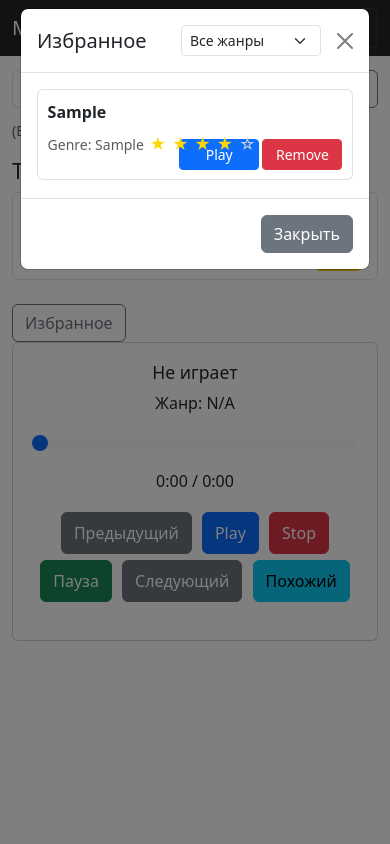
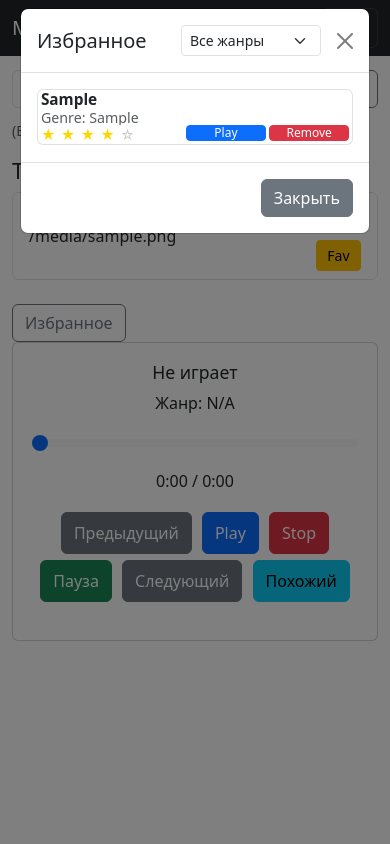
Before and after one commit to arbrspb/WebMusicPlayer, a Flask app: template templates/main.html in a window 390 px wide, after a click on "Избранное". Run offline with Flask 3, Linux system fonts and the light colour scheme; the template is opened without the code that fills it: most values are stand-ins (such as "Sample title", 1, 10 or a date in 2020); some libraries are stand-ins or nearby versions.

Commit message:
добавлено избранное звезды отлажена работа функций  работает сохранение звезд и настроено CSS

```diff
--- a/app/routes.py
+++ b/app/routes.py
@@ -583,9 +583,7 @@ def register_routes(app):
                         <li class="list-group-item fav-entry" data-track-id="{f}">
                           <div class="d-flex flex-column">
                             <div class="fw-bold text-truncate" title="{f}">{track_name}</div>
-                            <div class="small text-muted">
-                              Genre: {g}
-                              <!-- Контейнер для рейтинга: звёзды будут отображаться справа от жанра -->
+                            <div class="small text-muted">Genre: {g}</div>
                               <span class="track-rating" data-rating="{r}">
                                 <span class="star" data-value="1">&#9734;</span>
                                 <span class="star" data-value="2">&#9734;</span>
@@ -599,7 +597,7 @@ def register_routes(app):
                               <button class="btn btn-sm btn-danger custom-btn" style="width:80px;" onclick="removeFavorite('{f}')">Remove</button>
                             </div>
                           </div>
-    </li>
+                        </li>
                     """
             html += "</ul>"
         else:
--- a/config.json
+++ b/config.json
@@ -3,7 +3,7 @@
     "playback_mode": "host",
     "default_volume": 100,
     "scan_mode": "new",
-    "favorite_mode": "stay",
+    "favorite_mode": "switch",
     "sound_quality": "high",
     "selected_device": 1
 }
--- a/static/css/styles.css
+++ b/static/css/styles.css
@@ -1,5 +1,5 @@
 /* ===== styles.css =====  */
-/* ===== БАЗОВЫЕ СТИЛИ (Desktop) ===== 15-05-25 */
+/* ===== БАЗОВЫЕ СТИЛИ (Desktop) ===== */
 
 body {
   padding-top: 70px !important;
@@ -81,121 +81,207 @@ body {
   column-gap: 5px;
 }
 
-/* Стили для элементов избранного */
-/*.fav-entry {*/
-/*  padding: 0.4rem 0.5rem;*/
-/*  margin-bottom: 0.1rem;*/
-/*}*/
+/* Пример оформления для выделенного элемента (левый список) */
+.list-group-item.current {
+  background-color: #ffc;
+  font-weight: bold;
+  color: 333;
+  border-left: 4px solid #ff4500;
+}
 
-/*.fav-entry .button-container {*/
-/*  margin-top: -17px;*/
-/*  display: flex;*/
-/*  justify-content: flex-end;*/
-/*}*/
+#favoritesContent ul.list-group {
+  border-top: 1px solid #dee2e6 !important;
+}
+#favoritesContent ul.list-group > li.list-group-item:first-child {
+  border-top: none !important;
+}
+
+/* ==== Компактное оформление для избранного трека ==== */
+
+/* Минимальные отступы для .fav-entry и .list-group-item */
+.list-group-item.fav-entry {
+  padding-top: 0.08rem !important;
+  padding-bottom: 0.08rem !important;
+  padding-left: 0.28rem !important;
+  padding-right: 0.28rem !important;
+  min-height: unset !important;
+}
 
 .fav-entry {
-  padding: 0.6rem 0.6rem;  /* уменьшены внутренние отступы */
-  margin-bottom: 0.1rem;
+  min-height: unset !important;
+  padding: 0 !important;
+  margin-bottom: 0.04rem;
+  display: flex;
+  align-items: stretch;
 }
 
-/* Если кнопки стоят как раньше, но вы хотите сохранить их позиционирование,
-   можно немного откорректировать margin-top, чтобы они не "перекрывались" */
+/* Внутренняя колонка — всё в столбик, без лишних отступов */
+.fav-entry .d-flex.flex-column {
+  width: 100%;
+  gap: 0.03em;
+  align-items: stretch;
+  height: 100%;
+}
+
+/* Название трека */
+.fav-entry .fw-bold {
+  font-size: 0.92em;
+  margin-bottom: 0.02em;
+  margin-top: 0.01em;
+  line-height: 1.09;
+}
+
+/* Жанр */
+.fav-entry .small.text-muted {
+  font-size: 0.88em;
+  margin-bottom: 0.01em;
+  margin-top: 0;
+  line-height: 1.06;
+}
+
+/* Рейтинг — компактно под жанром */
+.fav-entry .track-rating {
+  display: block;
+  margin-left: 0;
+  margin-top: 0;
+  margin-bottom: 0.01em;
+  padding: 0;
+  line-height: 1;
+}
+
+/* Звезды чуть меньше */
+.fav-entry .star {
+  font-size: 13px;
+  margin-left: 0;
+  margin-right: 1px;
+  vertical-align: middle;
+}
+
+/* Кнопки справа и компактно */
 .fav-entry .button-container {
-  margin-top: -25px;  /* подберите значение под свои требования */
+  margin-top: 0.01em;
+  margin-bottom: 0.15em; /* поднимает кнопки чуть выше нижней границы */
+  align-self: flex-end;
   display: flex;
   justify-content: flex-end;
+  gap: 0.10rem;
+  width: 100%;
 }
 
+.fav-entry .custom-btn {
+  padding: 0 6px;
+  min-width: 44px;
+  height: 19px;
+  font-size: 0.85em;
+  line-height: 1.05;
+}
+
+
+
+
+/* Стили для звезд рейтинга в модальном окне избранного */
+.track-rating {
+  display: inline-block;
+  padding: 4px 0; /* оставляем небольшой вертикальный паддинг для кликабельности */
+  position: relative;
+  z-index: 10;
+  vertical-align: middle;
+}
+
+.star {
+  font-size: 16px;
+  color: #ccc; /* серый цвет для пустой звезды (контур) */
+  cursor: pointer;
+  transition: color 0.2s ease;
+  user-select: none;
+  margin-left: 2px;
+  position: relative;
+  z-index: 12;
+}
+.star.rated {
+  color: gold; /* желтый цвет для заполненной звезды */
+}
 
 /* ===== МЕДИА ЗАПРОСЫ ДЛЯ ПЛАНШЕТОВ (макс. 992px) ===== */
 @media only screen and (max-width: 992px) {
   body {
     padding-top: 60px !important;
   }
-
   #playlist {
-    max-height: 60vh; /* Немного меньшая высота, чем на десктопе */
+    max-height: 60vh;
   }
-
   .player-btn {
     margin: 2px;
     font-size: 0.9em;
     padding: 0.35em 0.7em;
   }
-
-  /* Если у вас есть контейнер для элементов управления плеером */
   .card-body {
     padding: 1.2rem;
   }
-
-  /* Располагаем кнопки в каждом элементе списка вертикально, с небольшим отступом */
-  #playlist li > div {
+  /* Исправляем ломку flex-структуры */
+  #playlist li > div:not(.d-flex) {
     display: flex;
     flex-direction: column;
-    row-gap: 8px; /* Можно настроить под оптимальный вид */
+    row-gap: 8px;
   }
-
-  /* Дополнительная настройка размеров шрифтов для элементов плейлиста */
   #now_playing {
     font-size: 1.1em;
   }
-
   #genre {
     font-size: 1em;
   }
+  .fav-entry .button-container {
+    align-self: flex-end;
+    display: flex;
+    justify-content: flex-end;
+    gap: 0.10rem;
+    width: 100%;
+    margin-bottom: 0.14em;
+  }
+  .fav-entry .custom-btn {
+    min-width: 36px;
+    font-size: 0.83em;
+    padding: 0 4px;
+    height: 18px;
+  }
 }
-
 
 /* ===== МЕДИА ЗАПРОСЫ ДЛЯ МОБИЛЬНЫХ (макс. 768px) ===== */
 @media only screen and (max-width: 768px) {
-  /* Чтобы содержимое не смещалось под navbar, можно добавить отступ сверху */
   body {
     padding-top: 70px !important;
   }
-
-  /* Плеер остаётся в верхней части (например, внутри .col-md-9) – здесь можно оставить базовые стили */
-  /* Если плеер находится в отдельном контейнере, убедитесь, что он не перекрывается нижней панелью */
-
-  /* Мобильная панель с треками – фиксированная внизу */
   #mobile-playlist {
     position: fixed;
     bottom: 0;
     left: 0;
     width: 100%;
-    max-height: 40vh;   /* Ширина панели можно скорректировать */
+    max-height: 40vh;
     overflow-y: auto;
-    background-color: #fff; /* Если нужна тёмная тема, меняйте по необходимости */
+    background-color: #fff;
     border-top: 1px solid #ccc;
-    z-index: 1000;  /* Чтобы панель была поверх остальных элементов */
+    z-index: 1000;
     transition: transform 0.3s ease;
   }
-
-  /* Класс скрыть панель: переводим её за пределы экрана */
   #mobile-playlist.hidden {
     transform: translateY(100%);
   }
-
-  /* Кнопки внутри мобильного плейлиста – располагаем вертикально */
-  #playlist-mobile li > div {
+  #playlist-mobile li > div:not(.d-flex) {
     display: flex;
     flex-direction: column;
     row-gap: 10px;
   }
-
-  /* Кнопка "Избранное" в мобильном варианте – растягиваем по ширине */
   #favorites_btn_mobile {
     margin: 10px;
     width: calc(100% - 20px);
     text-align: center;
   }
-
-  /* Кнопка-переключатель плейлиста – фиксируем чуть выше панели */
   #toggle-playlist {
     position: fixed;
-    bottom: 42vh;  /* Обратите внимание, это значение зависит от max-height панели */
+    bottom: 42vh;
     left: 0;
     width: 100%;
-    z-index: 1100; /* Выше, чем у панели */
+    z-index: 1100;
     background-color: #007bff;
     color: #fff;
     border: none;
@@ -203,20 +289,14 @@ body {
     text-align: center;
     font-size: 1em;
   }
-
-  /* Можно настроить размеры кнопок в плейлисте для мобильной версии */
   .player-btn {
     margin: 3px;
     font-size: 1em;
     padding: 0.5em 0.75em;
   }
-
-  /* При необходимости можно добавить дополнительные отступы для input-group с Browse */
   .input-group {
     margin-bottom: 10px;
   }
-
-  /* Остальные стили для мобильных, например, для текста плеера */
   #now_playing {
     font-size: 1.1em;
   }
@@ -226,41 +306,121 @@ body {
   #seekSlider {
     width: 100%;
   }
+  .fav-entry .button-container {
+    align-self: flex-end;
+    display: flex;
+    justify-content: flex-end;
+    gap: 0.07rem;
+    width: 100%;
+    margin-bottom: 0.10em;
+  }
+  .fav-entry .custom-btn {
+    min-width: 28px;
+    font-size: 0.8em;
+    padding: 0 2px;
+    height: 17px;
+  }
 }
 
-/* Пример оформления для выделенного элемента (левый список) */
-.list-group-item.current {
-  background-color: #ffc;  /* Светло-жёлтый фон для выделения */
+/* --- Компактный избранный трек, адаптивно, каждая часть на своей строке --- */
+.list-group-item.fav-entry {
+  padding: 0.12rem 0.18rem !important;
+  min-height: unset !important;
+}
+.fav-entry {
+  min-height: unset !important;
+  padding: 0 !important;
+  margin-bottom: 0.04rem;
+}
+.fav-entry .d-flex.flex-column {
+  width: 100%;
+  min-width: 0;
+  gap: 0.06em;
+}
+.fav-entry .fw-bold,
+.fav-entry .small.text-muted {
+  overflow: hidden;
+  text-overflow: ellipsis;
+  white-space: nowrap;
+}
+.fav-entry .fw-bold {
+  font-size: 0.96em;
+  margin-bottom: 0.02em;
+  margin-top: 0.01em;
   font-weight: bold;
-  color: #333;                /* цвет текста, если требуется */
-  border-left: 4px solid #ff4500;  /* символическое выделение с левой стороны */
+}
+.fav-entry .small.text-muted {
+  font-size: 0.89em;
+  margin-bottom: 0.01em;
+  margin-top: 0;
+  color: #888;
+}
+.fav-entry .track-rating {
+  display: block;
+  margin: 0.01em 0 0.01em 0;
+  padding: 0;
+  line-height: 1;
+}
+.fav-entry .star {
+  font-size: 14px;
+  margin-left: 0;
+  margin-right: 1px;
+  vertical-align: middle;
+}
+.fav-entry .button-container {
+  margin-top: 0.05em;
+  display: flex;
+  justify-content: flex-end;
+  gap: 0.08rem;
+  width: 100%;
+  align-self: flex-end;
+}
+/*.fav-entry .custom-btn {*/
+/*  padding: 0 6px;*/
+/*  min-width: 44px;*/
+/*  height: 19px;*/
+/*  font-size: 0.85em;*/
+/*  line-height: 1.05;*/
+/*  box-sizing: border-box;*/
+/*}*/
+
+.fav-entry .custom-btn {
+  display: flex;
+  align-items: center;
+  justify-content: center;
+  padding: 3px 10px;
+  min-width: 44px;
+  font-size: 0.95em;
+  line-height: 1.15;
+  box-sizing: border-box;
+  /* height: 19px;   <-- УБРАТЬ или закомментировать! */
 }
 
-#favoritesContent ul.list-group {
-  border-top: 1px solid #dee2e6 !important;
+/* --- МЕДИА-ЗАПРОСЫ: адаптация для планшета и телефона --- */
+@media only screen and (max-width: 992px) {
+  .fav-entry .custom-btn {
+    min-width: 34px;
+    font-size: 0.8em;
+    padding: 0 2px;
+    height: 18px;
+  }
+  .fav-entry .button-container {
+    gap: 0.06rem;
+    margin-bottom: 0.09em;
+  }
 }
-#favoritesContent ul.list-group > li.list-group-item:first-child {
-  border-top: none !important;
+@media only screen and (max-width: 768px) {
+  .fav-entry .d-flex.flex-column {
+    gap: 0.03em;
+  }
+  .fav-entry .custom-btn {
+    min-width: 24px;
+    font-size: 0.75em;
+    padding: 0 1px;
+    height: 16px;
+  }
+  .fav-entry .button-container {
+    gap: 0.04rem;
+    margin-bottom: 0.08em;
+  }
 }
-
-/* Стили для звезд рейтинга в модальном окне избранного  */
-
-.track-rating {
-  display: inline-block;
-  padding: 8px 0; /* увеличиваем вертикальное пространство для удобства клика */
-  position: relative;
-  z-index: 10;
-}
-
-
-.star {
-  font-size: 16px;
-  color: #ccc;         /* серый цвет для пустой звезды (контур) */
-  cursor: pointer;
-  transition: color 0.2s ease;
-  user-select: none;
-  margin-left: 2px;    /* небольшой отступ между звёздами */
-}
-
-.star.rated {
-  color: gold;}         /* желтый цвет для заполненной звезды */
--- a/static/js/main.js
+++ b/static/js/main.js
@@ -358,7 +358,6 @@ document.addEventListener("DOMContentLoaded", function() {
       }
     });
   });
-
 
 
   document.getElementById("selectFolderBtn")?.addEventListener("click", function(){
```
